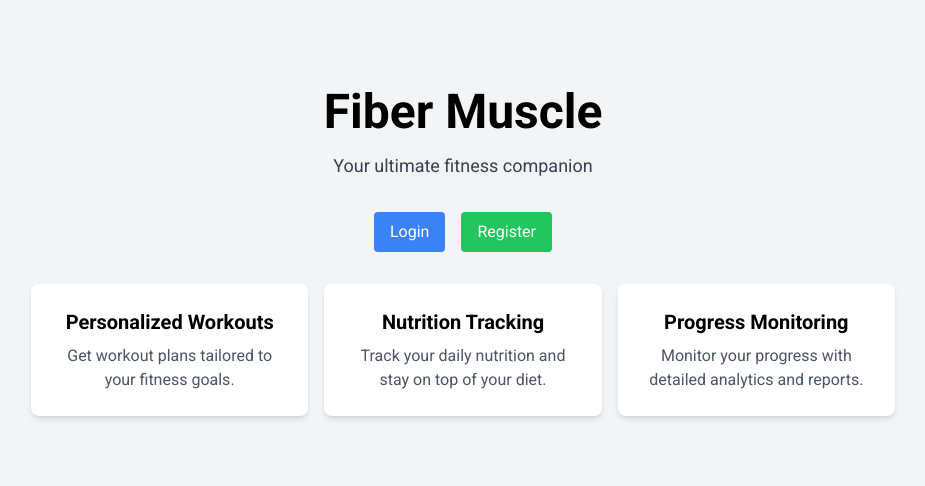
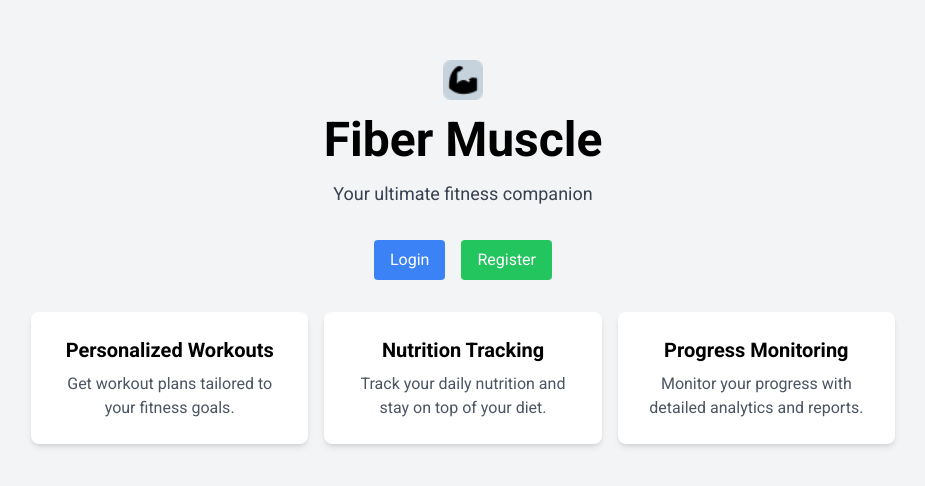
Before and after one commit to HarleyGotardo/fitness-application-vue, a Vue app: page / in a window 1280 px wide. Shown: the part 148-634 px from the top of the page, without its empty margins (177-1102 px from the left). Built offline with nearby package versions, Linux system fonts and the light colour scheme.

Commit message:
Update LandingPage.vue

```diff
--- a/src/LandingPage.vue
+++ b/src/LandingPage.vue
@@ -1,4 +1,3 @@
-<!-- src/views/LandingPage.vue -->
 <script setup>
 import { RouterLink } from 'vue-router';
 </script>
@@ -6,6 +5,7 @@ import { RouterLink } from 'vue-router';
 <template>
   <div class="min-h-screen bg-gray-100 flex flex-col items-center justify-center">
     <header class="text-center mb-8">
+      <img src="@/assets/muscle.png" alt="Fiber Muscle Logo" class="mx-auto mb-4 w-10 h-10" />
       <h1 class="text-5xl font-bold mb-4">Fiber Muscle</h1>
       <p class="text-lg text-gray-700">Your ultimate fitness companion</p>
     </header>
```
